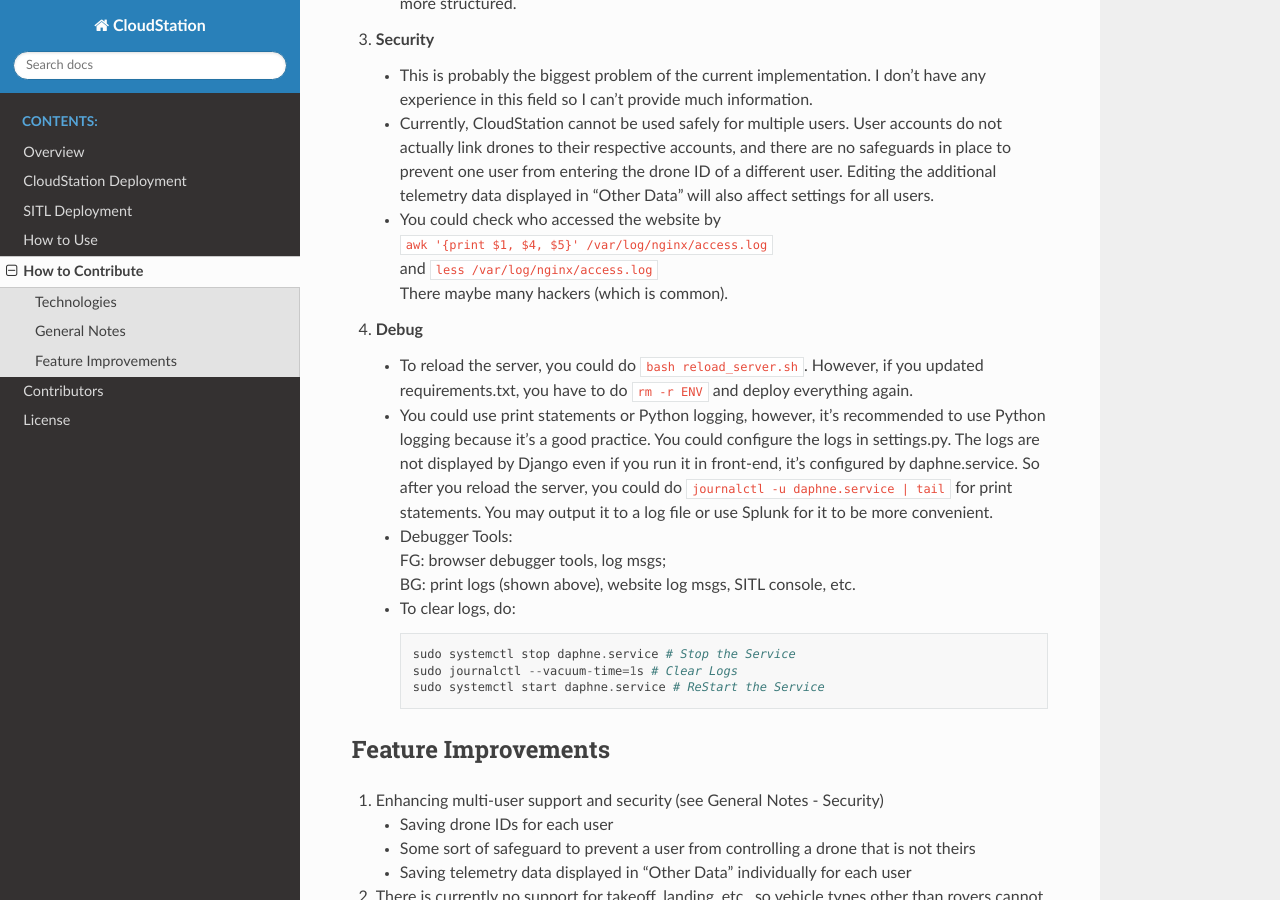
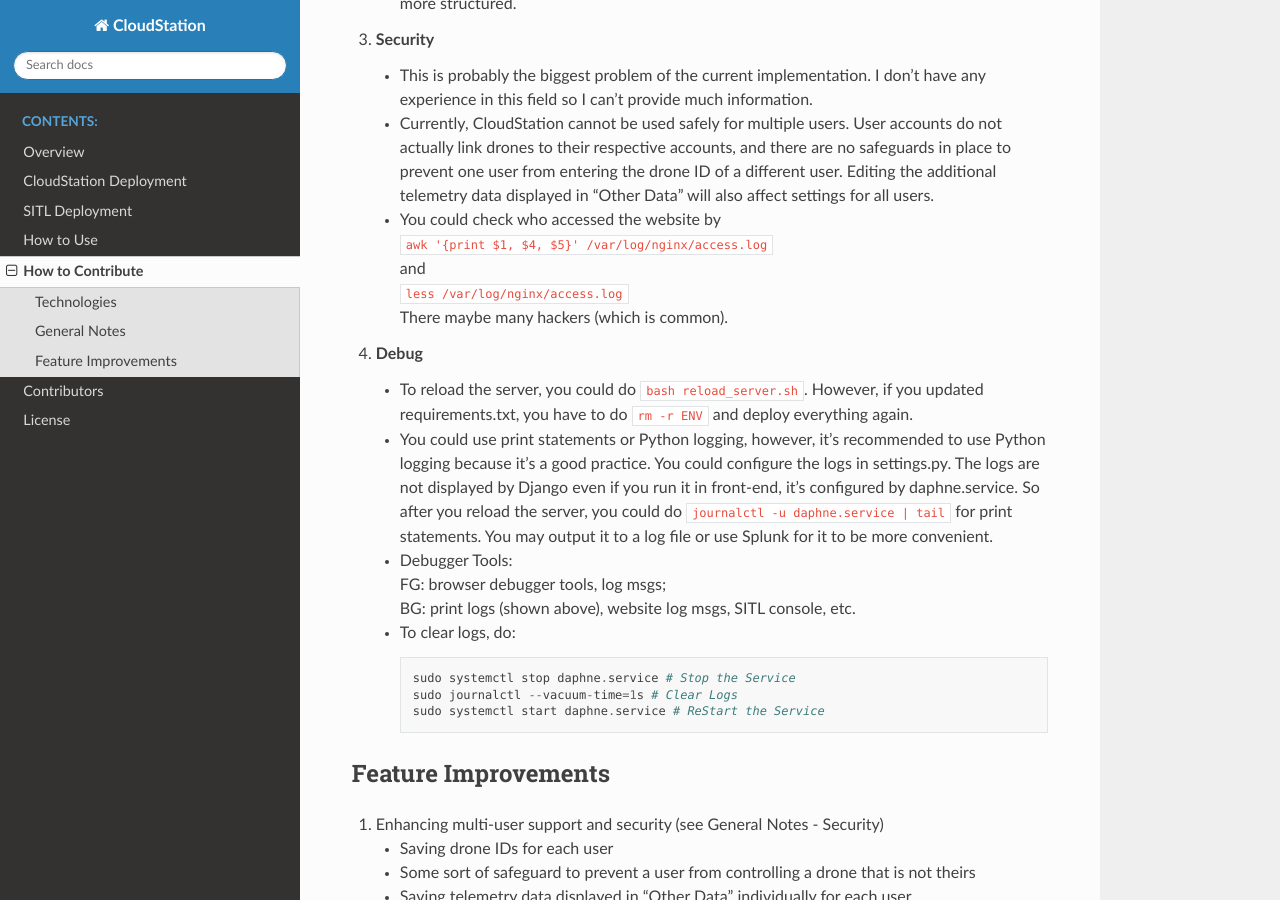
Before and after one commit to CloudStationTeam/docs, a Sphinx documentation site: the page built from source/contributing.md, in a window 1280 px wide and 900 px high, scrolled down 1108 px. Built offline with Sphinx 7.4.7 and the Read the Docs theme 2.0.0, drawn with Linux system fonts in a browser that asks for light colours.

```diff
--- a/source/contributing.md
+++ b/source/contributing.md
@@ -29,7 +29,7 @@ you just want to quickly set up a development environment, please follow the ins
     * Currently, CloudStation cannot be used safely for multiple users. User accounts do not actually link drones to their respective accounts, and there are no safeguards in place to prevent one user from entering the drone ID of a different user. Editing the additional telemetry data displayed in "Other Data" will also affect settings for all users.
     * You could check who accessed the website by \
       `awk '{print $1, $4, $5}' /var/log/nginx/access.log` \
-      and
+      and \
       `less /var/log/nginx/access.log` \
       There maybe many hackers (which is common).
 
```
